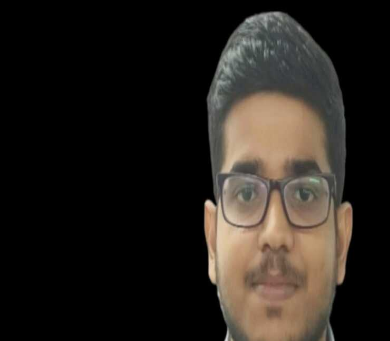
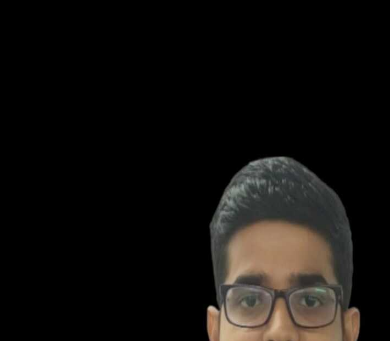
Before and after one commit to SaurabhPatelgiT/CBTC, a plain HTML site: page index.html in a window 390 px wide. Shown: the part 136-477 px from the top of the page. Drawn offline with nearby package versions, Linux system fonts and the light colour scheme.

Commit message:
commit change

```diff
--- a/style.css
+++ b/style.css
@@ -457,7 +457,7 @@ nav .fa-solid{
 
 @media only screen and (max-width: 600px){
     #header{
-        background-image: url(images/phone\ bck\ 1.jpeg);
+        background-image: url(images/phone\ bck\ new.jpeg);
     }
     .header-text{
         margin-top: 110%;
```
